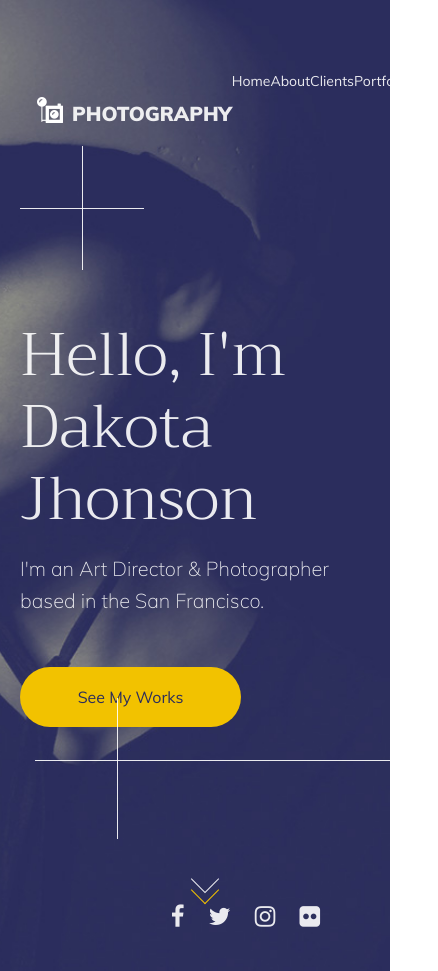
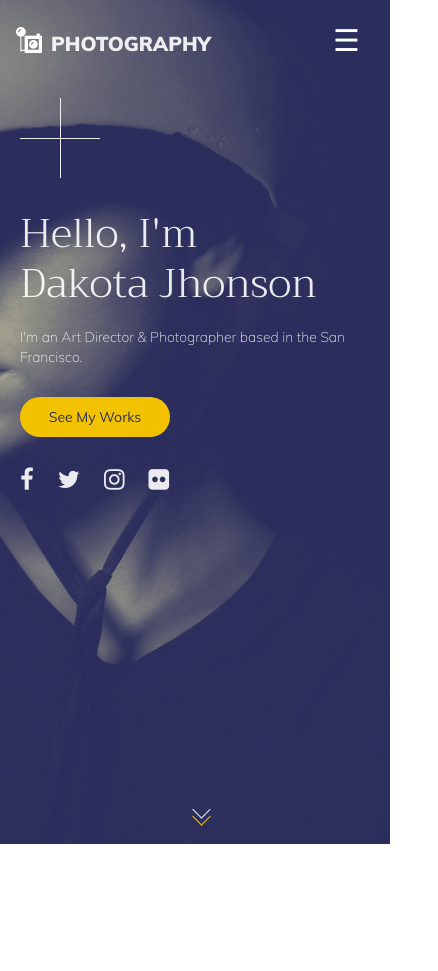
Before and after one commit to joanka/https-joanka.github.io-photography-template, a website: page app/index.html in a window 390 px wide. Shown: the whole page, 438 px wide, since content can reach past the window. After the commit the page ends 844 px from the top, so only its background shows below. Drawn offline with Linux system fonts and the light colour scheme.

Commit message:
made header section responsive

```diff
--- a/app/index.html
+++ b/app/index.html
@@ -15,6 +15,10 @@
                <a href="/" class="logo"><img class="logo__img" src="./images/logo.png" alt="logo">
                 <p class="logo__text"> PHOTOGRAPHY </p>
                 </a>
+                <button type="button" class="nav-toggler" aria-expanded="false" title="open/close menu">
+                    <span class="nav-toggler__icon" aria-hidden="true"></span>
+                    <span class="nav-toggler__label visuallyhidden">open/close menu</span>
+                </button>
                <ul class="nav__list">
                    <li class="nav__item"><a href="#" class="nav__link">Home</a></li>
                    <li class="nav__item"><a href="#" class="nav__link">About</a></li>
@@ -22,6 +26,7 @@
                    <li class="nav__item"><a href="#" class="nav__link">Portfolio</a></li>
                    <li class="nav__item"><a href="#" class="nav__link">Blog</a></li>
                </ul>
+               <div class="nav__overlay"></div>
            </nav>
            <div class="shape header__shape-left"></div>
            <h2 class="header__main-heading">Hello, I'm <br/> Dakota Jhonson</h2>
@@ -44,5 +49,6 @@
 
        </div>
    </header>
+   <script src="js/index.js"></script>
 </body>
 </html>
--- a/app/js/index.js
+++ b/app/js/index.js
@@ -0,0 +1,17 @@
+(function() {
+	var button = document.querySelector('.nav-toggler');
+	var overlay = document.querySelector('.nav__overlay');
+	var nav = document.querySelector('.nav__list');
+
+	button.addEventListener('click', function(e) {
+        nav.classList.toggle('nav-open');
+        overlay.classList.toggle('overlay-open');
+		button.setAttribute('aria-expanded', String( nav.classList.contains( 'nav-open')));
+	}, false );
+
+	nav.addEventListener('click', function(e) {
+		nav.classList.toggle( 'nav-open' );
+        overlay.classList.toggle( 'overlay-open' );
+	}, false);
+
+}());
--- a/app/sass/layout/_header.scss
+++ b/app/sass/layout/_header.scss
@@ -1,5 +1,5 @@
 .header {
-  height: 115vh;
+  height: 100vh;
   background-image: url("../images/hero-img.jpg");
   background-position: right;
   background-size: cover;
@@ -39,17 +39,17 @@
 
   &__chevron-down {
     position: absolute;
-    bottom: -45px;
+    bottom: 28px;
     left: 50%;
-    width: 20px;
-    height: 20px;
+    width: 13px;
+    height: 13px;
     border-right: 1px solid $primary-text-color;
     border-bottom:1px solid $primary-text-color;
     transform: rotate(45deg);
 
     &--yellow {
       border-color: $yellow-color;
-      margin-bottom: -11px;
+      margin-bottom: -7px;
     }
 
   }
@@ -57,19 +57,18 @@
   &__shape-right {
     position: absolute;
     right: 0;
-    top: 760px;
+    top: 650px;
     width: 355px;
     &:after {
       height: 141px;
       left: 82px;
     }
-
   }
 
   &__socials {
     position: absolute;
     right: 50px;
-    bottom: -85px;
+    bottom: 25px;
   }
 
 }
@@ -78,24 +77,35 @@
   display: flex;
   justify-content: space-between;
 
+  .nav-toggler {
+    display: none;
+  }
+
   &__list {
     width: 370px;
     height: 25px;
     display: flex;
     justify-content: space-between;
-
   }
 
   &__item {
     font-family: $primary-font-bold;
     font-size: 14px;
     color: $primary-text-color;
+  }
+
+  &__link {
     border-bottom: 1px solid rgba(242, 194, 0, 0);
+    padding-bottom: 5px;
 
     &:hover {
       border-bottom: 1px solid rgba(242, 194, 0, 1);
       transition: 0.3s;
     }
+  }
+
+  &__overlay {
+    display: none;
   }
 
 }
@@ -104,6 +114,7 @@
   display: flex;
   align-items: center;
   margin-left: -2%;
+  margin-top: -2%;
   padding-bottom: 43px;
   &__text {
     font-family: $primary-extra-bold;
@@ -111,6 +122,167 @@
     font-size: 20px;
     font-weight: 900;
     margin-left: -25px;
+  }
+}
+
+@media (max-width: 1200px) {
+  .wrapper {
+    padding: 0 40px;
+  }
+}
+
+@media (max-width: 854px) {
+  .header {
+
+    .wrapper {
+      padding-top: 30px;
+    }
+
+    &__shape-left {
+      width: 80px;
+      &:after {
+        height: 80px;
+        top: -40px;
+        left: 40px;
+      }
+    }
+
+    &__main-heading {
+      max-width: 400px;
+      padding-top: 100px;
+      font-size: 40px;
+      line-height: 50px;
+    }
+
+    &__text {
+      max-width: 500px;
+      padding-top: 18px;
+      font-size: 14px;
+      line-height: 20px;
+    }
+
+    &__btn {
+      width: 150px;
+      height: 40px;
+      font-size: 14px;
+      line-height: 40px;
+    }
+
+    &__shape-right {
+      display: none;
+    }
+
+    &__socials {
+      position: static;
+    }
 
   }
+
+  .nav {
+    .nav-toggler {
+      z-index: 100;
+      display: block;
+      position: absolute;
+      right: 40px;
+      top: 40px;
+      height: 35px;
+      background: transparent;
+      border: none;
+      cursor: pointer;
+
+      &__icon::before {
+        content: '☰';
+        font-size: 30px;
+        line-height: 20px;
+        color: #fff;
+      }
+    }
+
+    &__list {
+      display: none;
+    }
+
+    &__item {
+      line-height: 40px;
+      font-size: 20px;
+      max-width: 85px;
+    }
+  }
+
+  .nav-open {
+    z-index: 100;
+    display: flex;
+    flex-direction: column;
+    width: 50vw;
+    margin-top: 75px;
+    animation: menu 0.5s;
+  }
+
+  .overlay-open {
+    z-index: 90;
+    display: block;
+    position: absolute;
+    top: 0;
+    left: 0;
+    width: 100vw;
+    height: 100vh;
+    background: rgba(43, 45, 92, 0.9);
+    animation: menu 0.5s;
+  }
+
+  .logo {
+    width: 45vw;
+    margin-left: -4%;
+    margin-top: -1.5%;
+  }
+
 }
+
+@media (max-width: 486px) {
+  .header {
+
+    .wrapper {
+      padding: 30px 20px;
+    }
+
+    &__main-heading {
+      padding-top: 60px;
+    }
+
+    &__btn {
+      margin-top: 30px;
+    }
+
+    &__socials {
+      margin-top: -20px;
+    }
+
+  }
+
+  .nav {
+
+    .nav-toggler {
+      right: 30px;
+      top: 25px;
+    }
+
+  }
+
+  .logo {
+    margin-left: -8%;
+    margin-top: -8%;
+  }
+
+}
+
+@keyframes menu {
+  0% {
+    opacity: 0;
+    transform: translateY(-20%);
+  }
+
+  100% {
+    opacity: 1;
+    transform: translateY(0);
+  }
+}
```
Also changed, not shown: app/sass/base/_variables.scss (+5 -4 lines), app/css/main.css.
